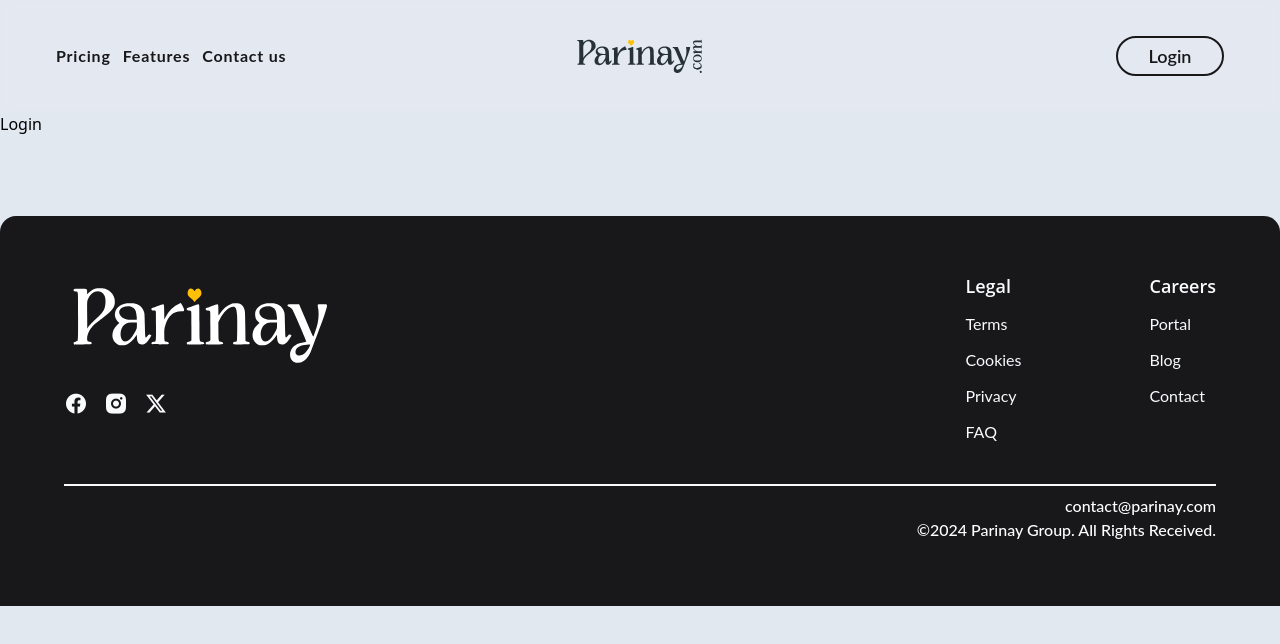
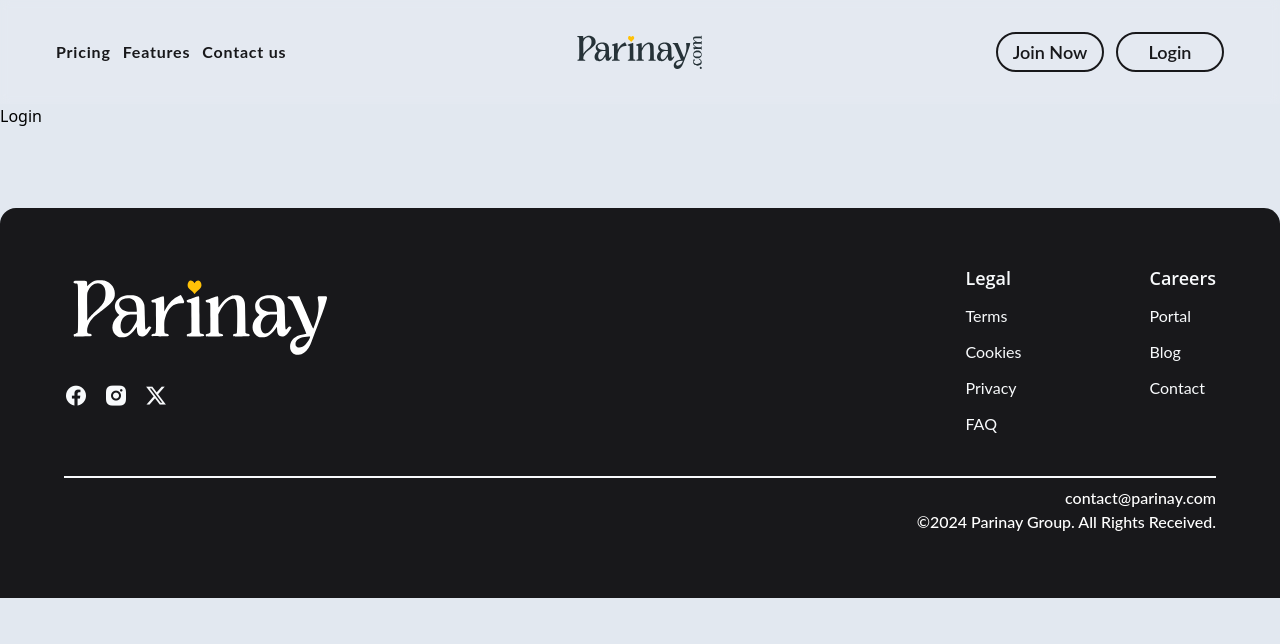
Before and after one commit to JyotiInHex/Parinay, a React (Create React App) app: page /login in a window 1280 px wide. Shown: the top 644 px of the page. Built offline with nearby package versions, Linux system fonts and the light colour scheme; the HTML template or start-up script is replaced by a standard one.

Commit message:
new update

```diff
--- a/src/App.jsx
+++ b/src/App.jsx
@@ -15,6 +15,7 @@ import Pricing from "./pages/pricing";
 import Features from "./pages/features";
 import Contact from "./pages/contact";
 import Login from "./pages/login";
+import Register from "./pages/register";
 import AboutUs from "./pages/aboutUs";
 import Faq from "./pages/faq";
 
@@ -36,7 +37,9 @@ const ScrollContainer = () => {
     return () =>{if (scroll) scroll.destroy();};
   }, [location.pathname])
 
+
   return (
+    <>
       <div className="bg-slate-200 relative cursor-default" ref={scrollRef} data-scroll-container>
         <Header />
         <Routes>
@@ -45,11 +48,13 @@ const ScrollContainer = () => {
           <Route path="/features" element={<Features />} />
           <Route path="/contact" element={<Contact />} />
           <Route path="/login" element={<Login />} />
+          <Route path="/register" element={<Register />} />
           <Route path="/aboutUs" element={<AboutUs />} />
           <Route path="/faq" element={<Faq />} />
         </Routes>
         <Footer/>
       </div>
+    </>
   );
 };
 
--- a/src/components/header/header.jsx
+++ b/src/components/header/header.jsx
@@ -3,11 +3,11 @@ import 'remixicon/fonts/remixicon.css';
 
 const Header = () => {
   return (
-    <><nav className="grid grid-cols-3 items-center px-14 py-9 bg-[#ffffff15] backdrop-blur-sm w-full h-fit">
+    <><nav className="grid grid-cols-3 items-center px-14 py-8 bg-[#ffffff15] backdrop-blur-sm w-full h-fit">
         <ul className="text-base font-lato font-bold text-zinc-900 tracking-wider justify-self-start flex gap-3">
-          <li className="cursor-pointer"><Link to="/pricing">Pricing</Link></li>
-          <li className="cursor-pointer"><Link to="/features">Features</Link></li>
-          <li className="cursor-pointer"><Link to="/contact">Contact us</Link></li>
+          <Link to="/pricing"><li className="cursor-pointer">Pricing</li></Link>
+          <Link to="/features"><li className="cursor-pointer">Features</li></Link>
+          <Link to="/contact"><li className="cursor-pointer">Contact us</li></Link>
         </ul>
         <figure className="logo justify-self-center">
           <Link to="/">
@@ -108,6 +108,9 @@ const Header = () => {
           </Link>
         </figure>
         <ul className="cta flex text-lg font-lato font-semibold justify-self-end gap-3 cursor-pointer">
+          <Link to="/register">
+            <li className="relative z-10 overflow-hidden w-[6em] border-2 border-zinc-900 rounded-full py-1 text-zinc-900 text-center hover:text-slate-100 after:absolute after:left-[-6px] after:top-6 after:z-[-1] after:translate-y-[50%] after:rounded-[50%] after:bg-zinc-900 after:w-[6.6em] after:h-[2.5em] after:transition-all duration-1000 ease-in-out hover:after:top-[-25px] hover:after:rounded-none">Join Now</li>
+          </Link>
           <Link to="/login">
             <li className="relative z-10 overflow-hidden w-[6em] border-2 border-zinc-900 rounded-full py-1 text-zinc-900 text-center hover:text-slate-100 after:absolute after:left-[-6px] after:top-6 after:z-[-1] after:translate-y-[50%] after:rounded-[50%] after:bg-zinc-900 after:w-[6.6em] after:h-[2.5em] after:transition-all duration-1000 ease-in-out hover:after:top-[-25px] hover:after:rounded-none">Login</li>
           </Link>
--- a/src/pages/login.jsx
+++ b/src/pages/login.jsx
@@ -1,11 +1,9 @@
 import React from 'react'
 
-const login = () => {
+const Login = () => {
   return (
-    <>
-      <h1>Login</h1>
-    </>
+    <div>Login</div>
   )
 }
 
-export default login
+export default Login
--- /dev/null
+++ b/src/pages/register.jsx
@@ -0,0 +1,9 @@
+import React from 'react'
+
+const Register = () => {
+  return (
+    <div>Register</div>
+  )
+}
+
+export default Register
```
Lines whose indentation alone changed are shown as unchanged.
